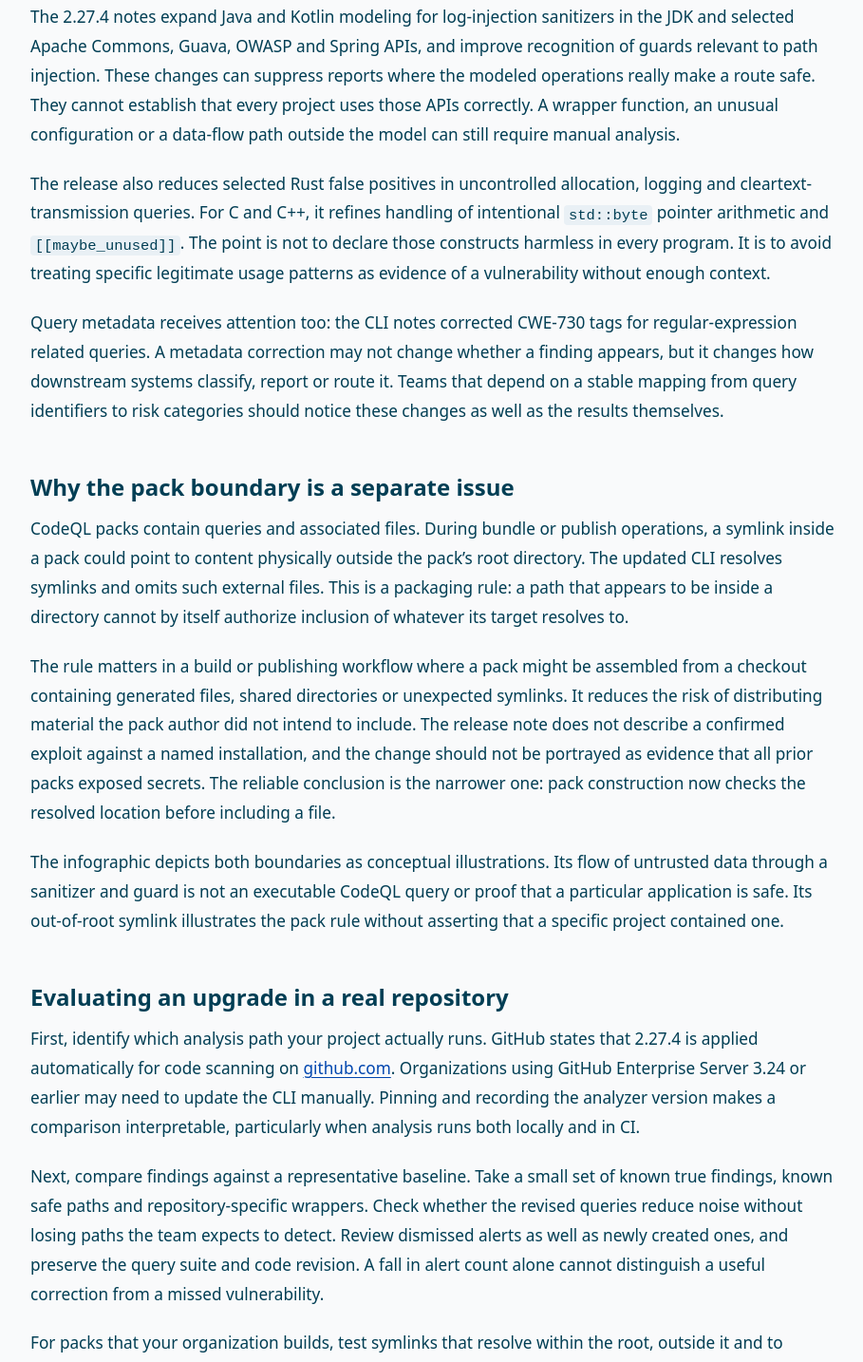
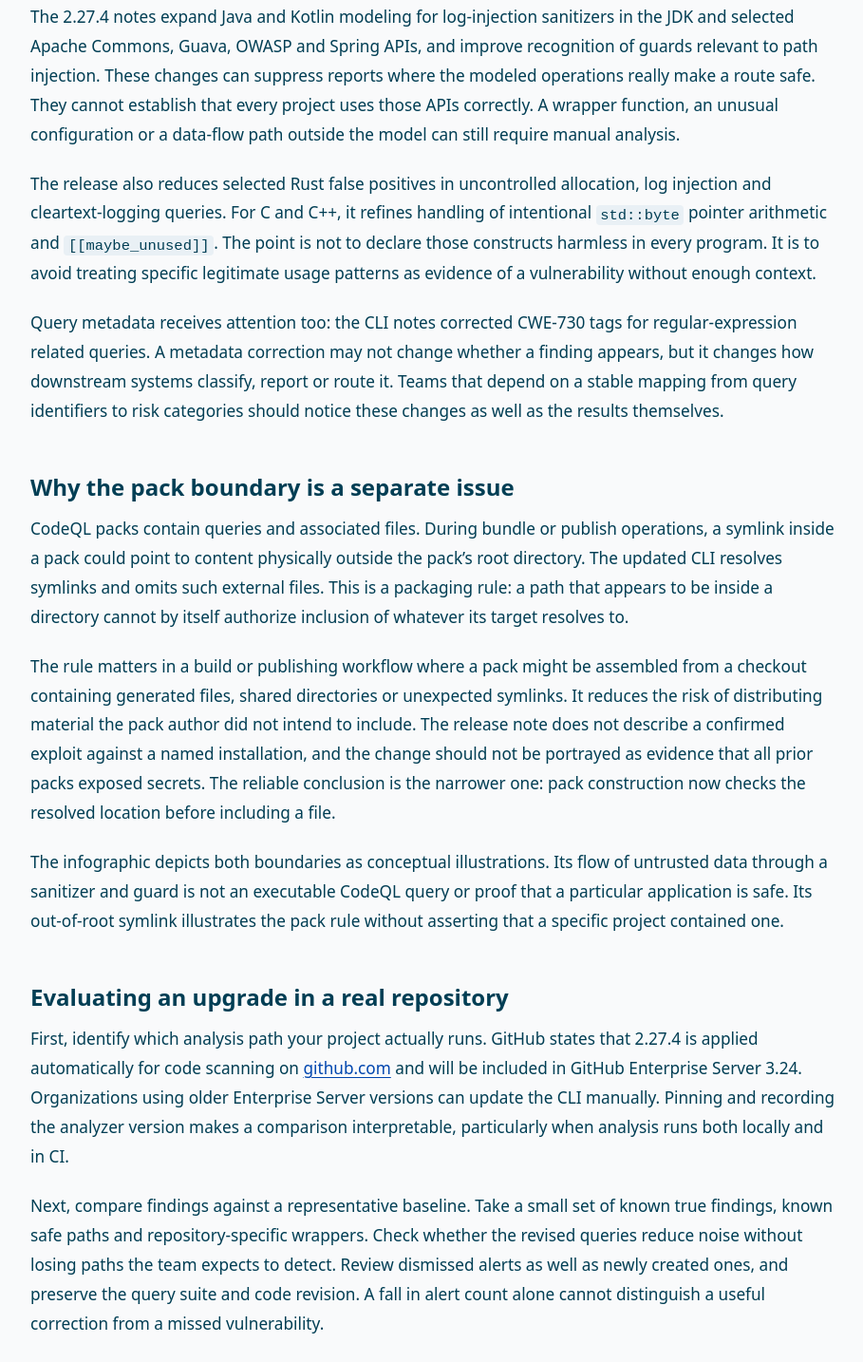
Before and after one commit to TechMindHub2025/techmindhub-portal, an Astro site: page /posts/codeql-2274-analysis-pack-boundaries in a window 1280 px wide. Shown: the part 1744-3178 px from the top of the page at 95% size, without its empty margins (183-1092 px from the left). Built offline with nearby package versions, Linux system fonts and the light colour scheme; Astro itself is replaced by a stand-in of ours.

Commit message:
Correct source title and CodeQL release details

```diff
--- a/src/content/posts/codeql-2274-analysis-pack-boundaries.md
+++ b/src/content/posts/codeql-2274-analysis-pack-boundaries.md
@@ -26,7 +26,7 @@
 
 The 2.27.4 notes expand Java and Kotlin modeling for log-injection sanitizers in the JDK and selected Apache Commons, Guava, OWASP and Spring APIs, and improve recognition of guards relevant to path injection. These changes can suppress reports where the modeled operations really make a route safe. They cannot establish that every project uses those APIs correctly. A wrapper function, an unusual configuration or a data-flow path outside the model can still require manual analysis.
 
-The release also reduces selected Rust false positives in uncontrolled allocation, logging and cleartext-transmission queries. For C and C++, it refines handling of intentional `std::byte` pointer arithmetic and `[[maybe_unused]]`. The point is not to declare those constructs harmless in every program. It is to avoid treating specific legitimate usage patterns as evidence of a vulnerability without enough context.
+The release also reduces selected Rust false positives in uncontrolled allocation, log injection and cleartext-logging queries. For C and C++, it refines handling of intentional `std::byte` pointer arithmetic and `[[maybe_unused]]`. The point is not to declare those constructs harmless in every program. It is to avoid treating specific legitimate usage patterns as evidence of a vulnerability without enough context.
 
 Query metadata receives attention too: the CLI notes corrected CWE-730 tags for regular-expression related queries. A metadata correction may not change whether a finding appears, but it changes how downstream systems classify, report or route it. Teams that depend on a stable mapping from query identifiers to risk categories should notice these changes as well as the results themselves.
 
@@ -40,7 +40,7 @@
 
 ## Evaluating an upgrade in a real repository
 
-First, identify which analysis path your project actually runs. GitHub states that 2.27.4 is applied automatically for code scanning on github.com. Organizations using GitHub Enterprise Server 3.24 or earlier may need to update the CLI manually. Pinning and recording the analyzer version makes a comparison interpretable, particularly when analysis runs both locally and in CI.
+First, identify which analysis path your project actually runs. GitHub states that 2.27.4 is applied automatically for code scanning on github.com and will be included in GitHub Enterprise Server 3.24. Organizations using older Enterprise Server versions can update the CLI manually. Pinning and recording the analyzer version makes a comparison interpretable, particularly when analysis runs both locally and in CI.
 
 Next, compare findings against a representative baseline. Take a small set of known true findings, known safe paths and repository-specific wrappers. Check whether the revised queries reduce noise without losing paths the team expects to detect. Review dismissed alerts as well as newly created ones, and preserve the query suite and code revision. A fall in alert count alone cannot distinguish a useful correction from a missed vulnerability.
 
--- a/src/content/posts/res2-topological-polaritonic-flatbands.md
+++ b/src/content/posts/res2-topological-polaritonic-flatbands.md
@@ -50,5 +50,5 @@
 
 ## Sources
 
-- [Nature Materials, “Topological control of polaritonic flatbands in anisotropic two-dimensional metasurfaces,” October 29, 2026](https://www.nature.com/articles/s41563-026-02776-3)
+- [Nature Materials, “Topological control of polaritonic flatbands in anisotropic van der Waals metasurfaces,” October 29, 2026](https://www.nature.com/articles/s41563-026-02776-3)
 - [Author preprint and full text](https://arxiv.org/abs/2509.01258)
```
